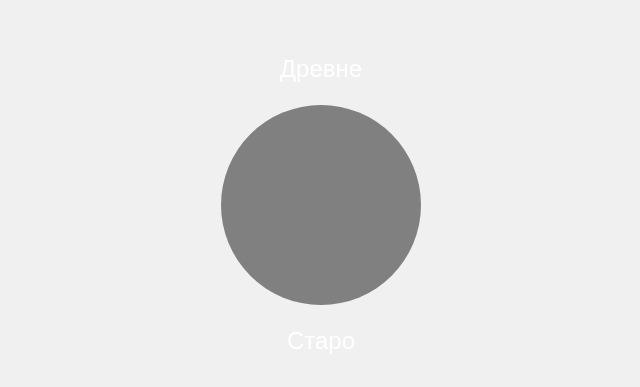
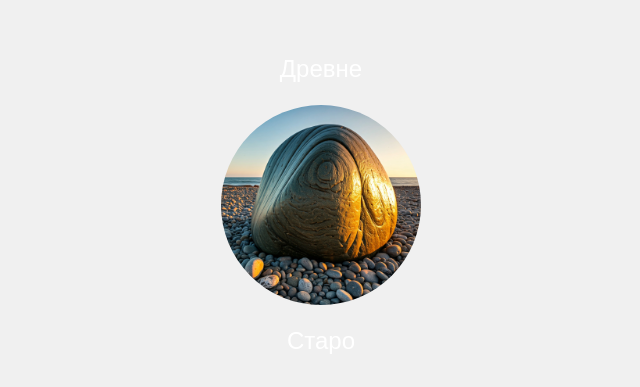
Before and after one commit to PetroPliuta/book-site, a plain HTML site: page index.html in a window 1280 px wide. Shown: the part 195-582 px from the top of the page, without its empty margins (319-959 px from the left). Drawn offline with Linux system fonts and the light colour scheme.

Commit message:
use ston image

```diff
--- a/css/styles.css
+++ b/css/styles.css
@@ -20,7 +20,9 @@ body {
     position: relative;
     width: 200px;
     height: 200px;
-    background-color: #808080;
+    background-image: url('../img/stone.jpg');
+    background-size: cover;
+    background-position: center;
     border-radius: 50%;
     display: flex;
     justify-content: center;
```
